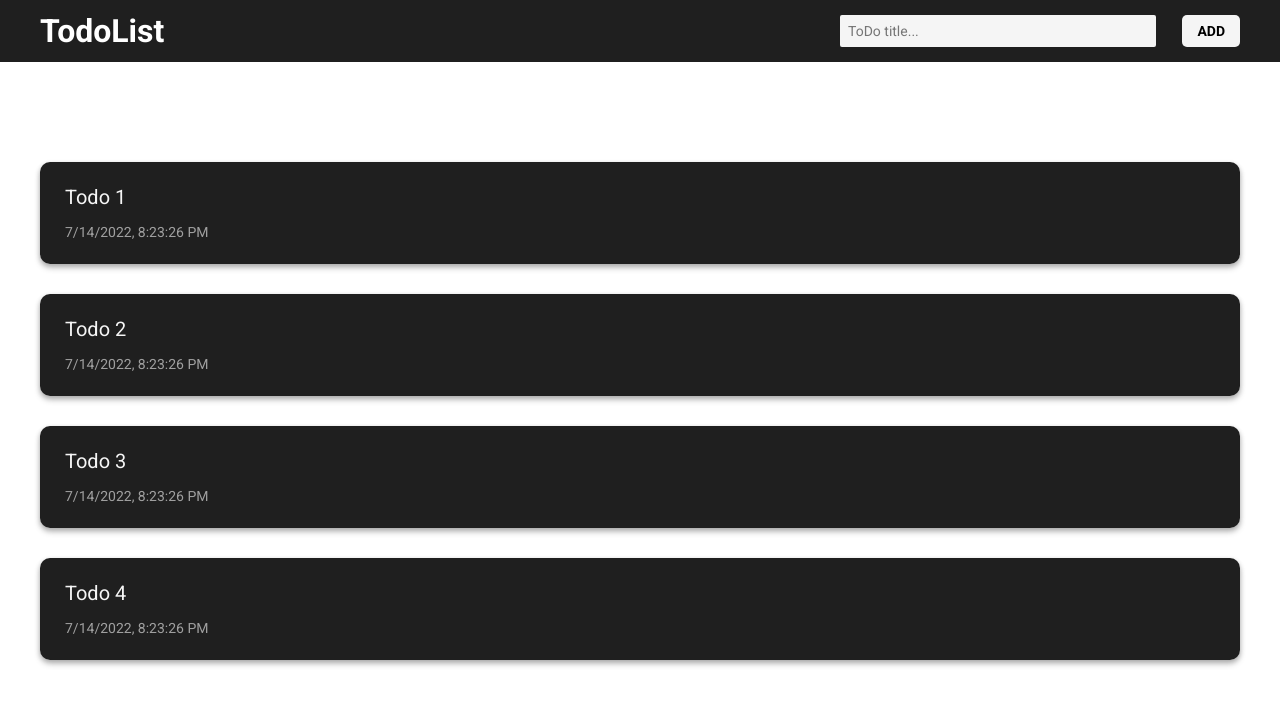
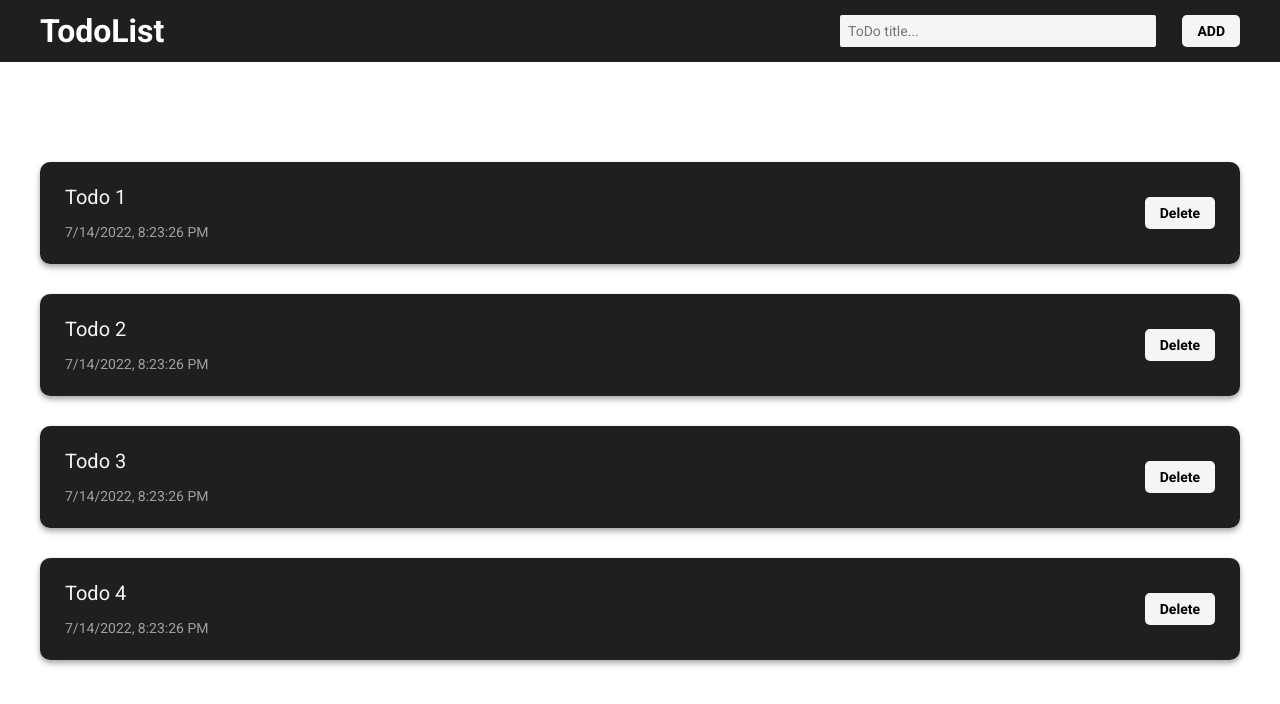
Before and after one commit to posop1/v-todolist, a Vue app: page / in a window 1280 px wide. Shown: the top 704 px of the page. Built offline with nearby package versions, Linux system fonts and the light colour scheme; the HTML template or start-up script is replaced by a standard one.

Commit message:
delete button

```diff
--- a/src/components/TodoForm.vue
+++ b/src/components/TodoForm.vue
@@ -10,6 +10,7 @@ import MyButton from "./UI/MyButton";
 import MyInput from "./UI/MyInput";
 export default {
   components: { MyInput, MyButton },
+
   data() {
     return {
       todo: {
@@ -17,6 +18,7 @@ export default {
       },
     };
   },
+
   methods: {
     createTodo() {
       this.todo.id = Date.now();
--- a/src/components/TodoItem.vue
+++ b/src/components/TodoItem.vue
@@ -4,11 +4,14 @@
       <span class="title">{{ todo.title }}</span>
       <span class="time">{{ todo.time }}</span>
     </div>
+    <my-button>Delete</my-button>
   </div>
 </template>
 
 <script>
+import MyButton from './UI/MyButton.vue'
 export default {
+  components: { MyButton },
     props: {
         todo: {
             type: Object
@@ -25,6 +28,10 @@ export default {
   padding: 25px;
   border-radius: 10px;
   box-shadow: 0 2px 5px rgba(0,0,0,0.2), 0 4px 6px rgba(0,0,0,0.2);
+
+  display: flex;
+  justify-content: space-between;
+  align-items: center;
   &:last-child{
     margin-bottom: 0;
   }
```
